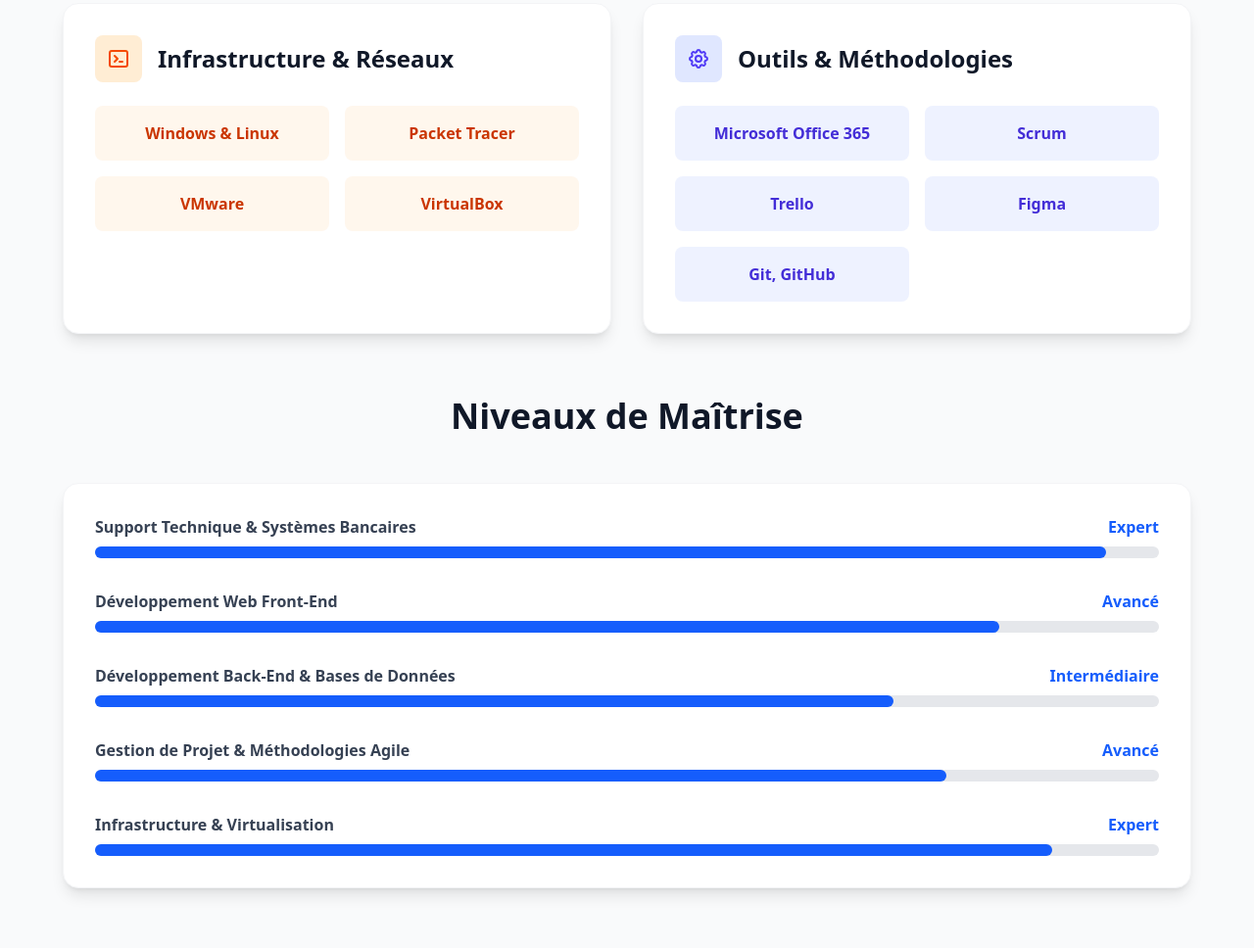
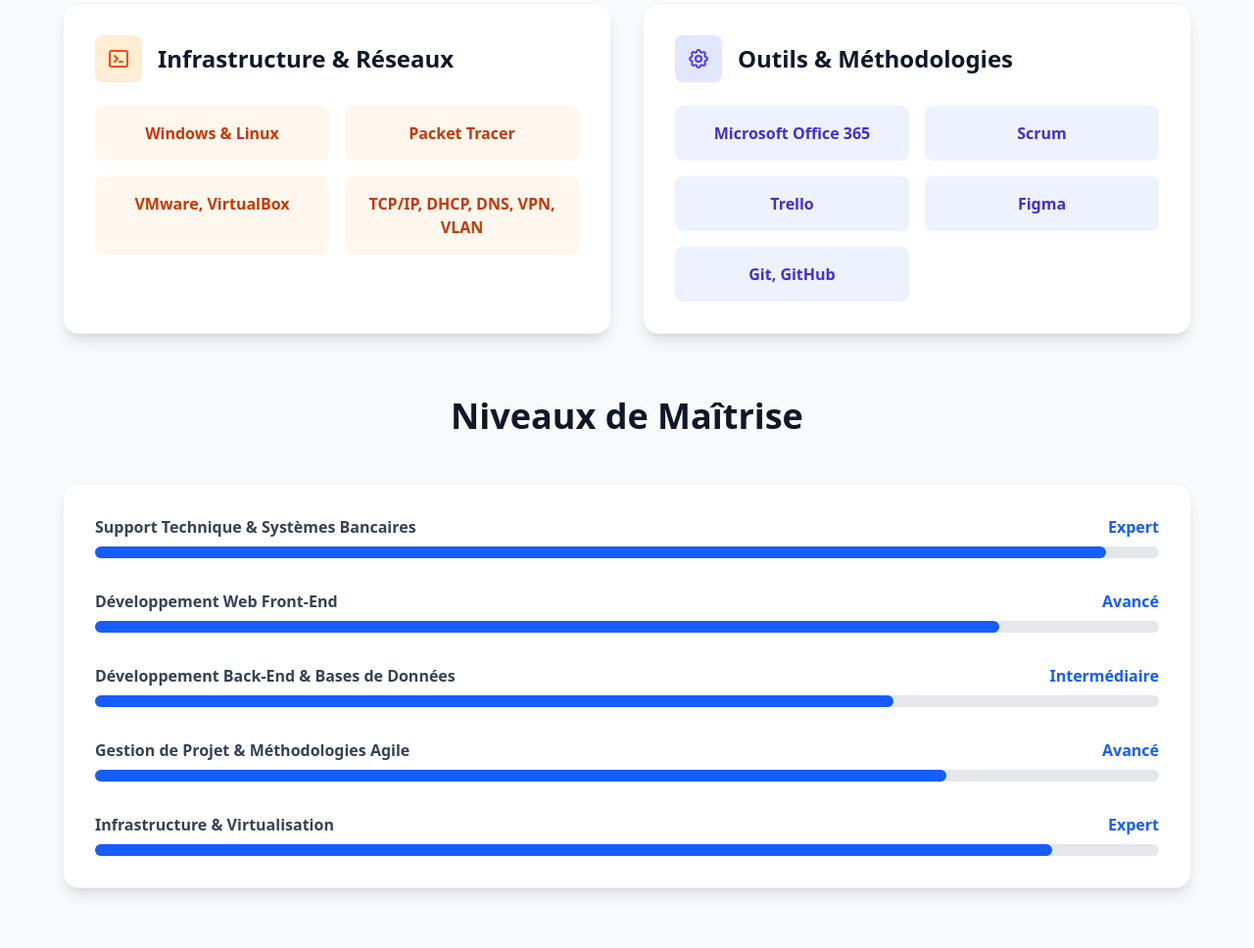
Before and after one commit to humilite/Site-web-portfolio, a plain HTML site: page competences.html in a window 1280 px wide. Shown: the part 1550-2518 px from the top of the page at 98% size. Drawn offline with nearby package versions, Linux system fonts and the light colour scheme.

Commit message:
ajout de protocol reseaux

```diff
--- a/competences.html
+++ b/competences.html
@@ -262,10 +262,10 @@
                                 <p class="font-semibold text-orange-700">Packet Tracer</p>
                             </div>
                             <div class="bg-orange-50 rounded-lg p-4 text-center">
-                                <p class="font-semibold text-orange-700">VMware</p>
+                                <p class="font-semibold text-orange-700">VMware, VirtualBox</p>
                             </div>
                             <div class="bg-orange-50 rounded-lg p-4 text-center">
-                                <p class="font-semibold text-orange-700">VirtualBox</p>
+                                <p class="font-semibold text-orange-700">TCP/IP, DHCP, DNS, VPN, VLAN</p>
                             </div>
                         </div>
                     </div>
```
